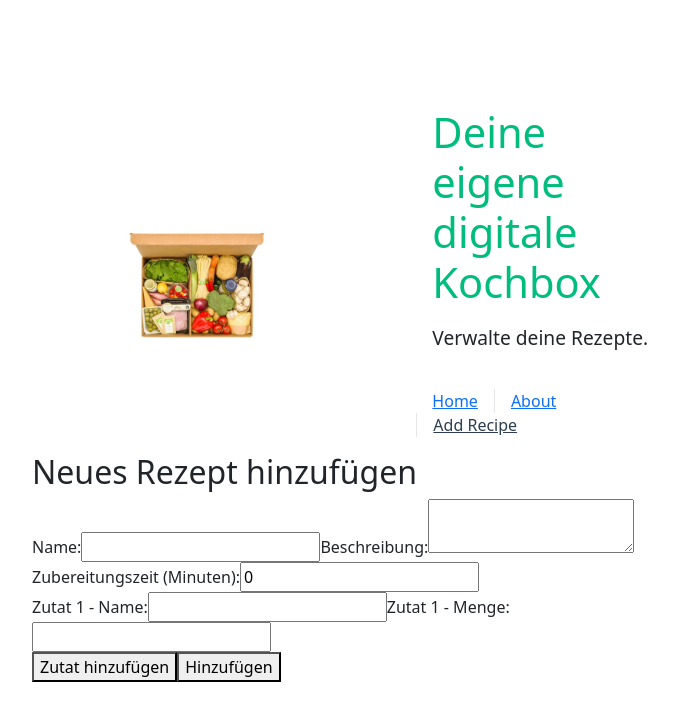
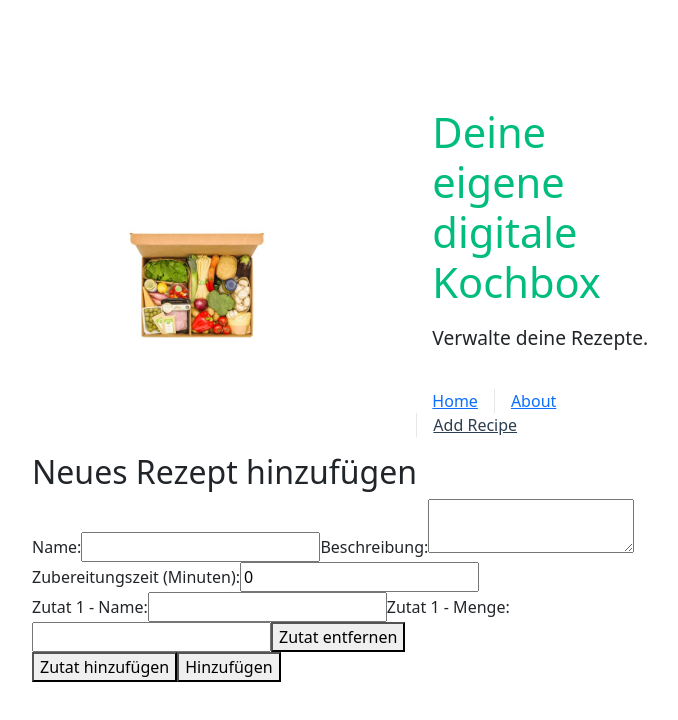
Before and after one commit to KoethMoritz/web-tech-projekt-frontend, a Vue app: page /recipe-form in a window 1280 px wide. Both pictures are taken after a click on the button "Zutat hinzufügen". Shown: the top 720 px of the page, without its empty margins (0-678 px from the left). Built offline with nearby package versions, Linux system fonts and the light colour scheme.

Commit message:
Ingredients deleteable

```diff
--- a/src/components/RecipeForm.vue
+++ b/src/components/RecipeForm.vue
@@ -17,6 +17,8 @@
 
                 <label :for="'ingredientQuantity' + index">Zutat {{ index + 1 }} - Menge:</label>
                 <input :id="'ingredientQuantity' + index" v-model="ingredient.quantity" required />
+
+                <button type="button" @click="removeIngredient(index)">Zutat entfernen</button>
             </div>
 
             <button type="button" @click="addIngredient">Zutat hinzufügen</button>
@@ -62,6 +64,11 @@ const loadRecipeForEditing = () => {
 const addIngredient = () => {
     recipe.value.ingredients.push({ name: '', quantity: '' });
 };
+
+const removeIngredient = (index) => {
+    recipe.value.ingredients.splice(index, 1);
+};
+
 
 const submitForm = () => {
     if (isEditing.value) {
```
